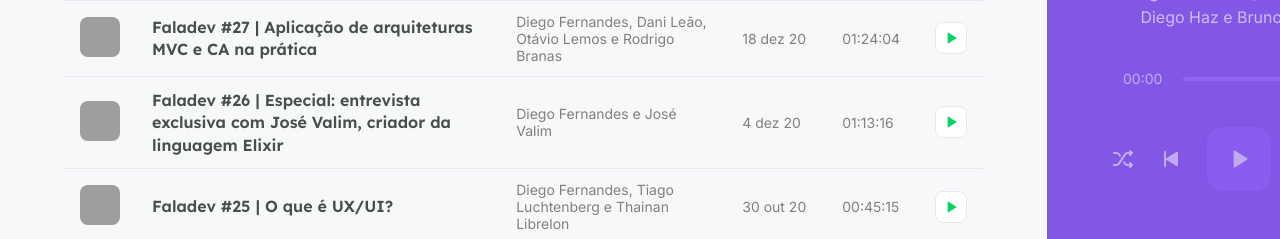
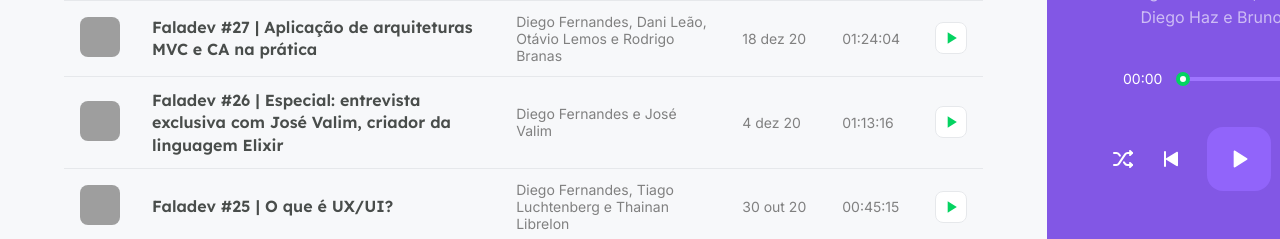
Before and after one commit to cpelichek/podcastr, a Next.js app: page / in a window 1280 px wide. Both pictures are taken after a click on the button 445 px from the left and 290 px from the top of the page. Shown: the part 561-800 px from the top of the page. Built offline with nearby package versions, Linux system fonts and the light colour scheme; data requests are answered from the project's data file; grey boxes are pictures that could not be loaded.

Commit message:
Add rc-slider package, and add better sliders to our player and further style it

```diff
--- a/package.json
+++ b/package.json
@@ -12,6 +12,7 @@
     "axios": "^0.21.1",
     "date-fns": "^2.21.1",
     "next": "10.1.3",
+    "rc-slider": "^9.7.2",
     "react": "17.0.2",
     "react-dom": "17.0.2",
     "sass": "^1.32.11"
--- a/src/components/Player/index.tsx
+++ b/src/components/Player/index.tsx
@@ -1,5 +1,8 @@
 import { useContext } from "react";
 import Image from "next/image";
+import Slider from "rc-slider";
+
+import "rc-slider/assets/index.css";
 
 import { PlayerContext } from "../../contexts/PlayerContext";
 
@@ -34,29 +37,41 @@
         </div>
       )}
 
-      <footer className={styles.empty}>
+      <footer className={!episode ? styles.empty : ""}>
         <div className={styles.progress}>
           <span>00:00</span>
           <div className={styles.slider}>
-            <div className={styles.emptySlider} />
+            {episode ? (
+              <Slider
+                trackStyle={{ backgroundColor: "#04d361" }}
+                railStyle={{ background: "#9f75ff" }}
+                handleStyle={{ borderColor: "#04d361", borderWidth: 4 }}
+              />
+            ) : (
+              <div className={styles.emptySlider} />
+            )}
           </div>
           <span>00:00</span>
         </div>
 
         <div className={styles.buttons}>
-          <button type="button">
+          <button type="button" disabled={!episode}>
             <img src="/shuffle.svg" alt="Embaralhar" />
           </button>
-          <button type="button">
+          <button type="button" disabled={!episode}>
             <img src="/play-previous.svg" alt="Tocar anterior" />
           </button>
-          <button type="button" className={styles.playButton}>
+          <button
+            type="button"
+            className={styles.playButton}
+            disabled={!episode}
+          >
             <img src="/play.svg" alt="Tocar" />
           </button>
-          <button type="button">
+          <button type="button" disabled={!episode}>
             <img src="/play-next.svg" alt="Tocar próximo" />
           </button>
-          <button type="button">
+          <button type="button" disabled={!episode}>
             <img src="/repeat.svg" alt="Repetir" />
           </button>
         </div>
--- a/src/components/Player/styles.module.scss
+++ b/src/components/Player/styles.module.scss
@@ -108,11 +108,26 @@
     border: 0;
     font-size: 0; //serve para resetar o tamanho da font do button, assim quando temos um botão que só tem uma imagem dentro essa imagem irá ficar centralizada, porque por padrão irá tentar alinhar a imagem de acordo com o font-size do botão, então se estiver como 0 ela ficará centralizada
 
+    transition: filter 0.2s;
+
+    &:disabled {
+      // cursor: not-allowed;
+      cursor: default;
+    }
+
+    &:hover:not(:disabled) {
+      filter: brightness(0.7);
+    }
+
     &.playButton {
       width: 4rem;
       height: 4rem;
       border-radius: 1rem;
       background: var(--purple-400);
+
+      &:hover {
+        filter: brightness(0.95);
+      }
     }
   }
 }
```
Also changed, not shown: 1 other file (tests, documents, lock files or other folders).
